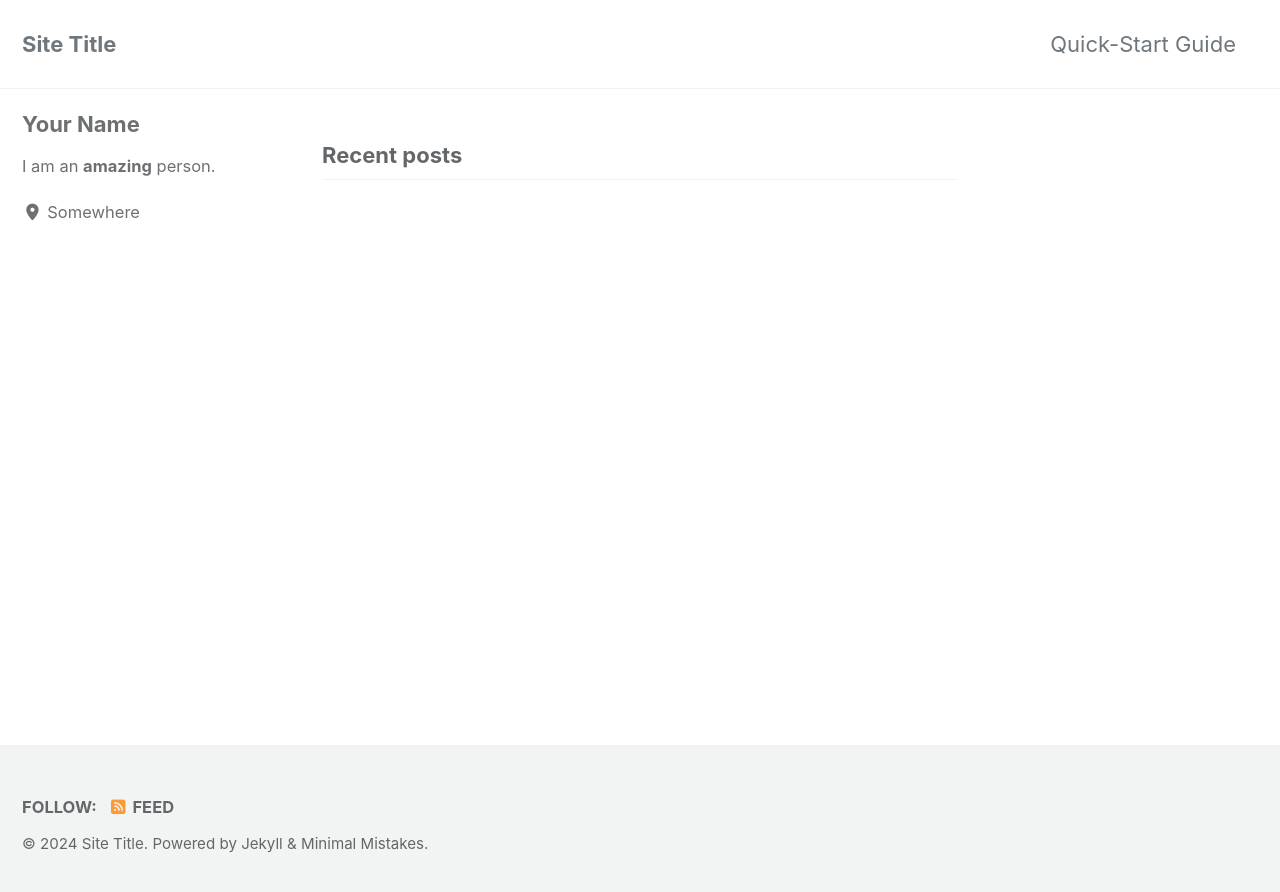
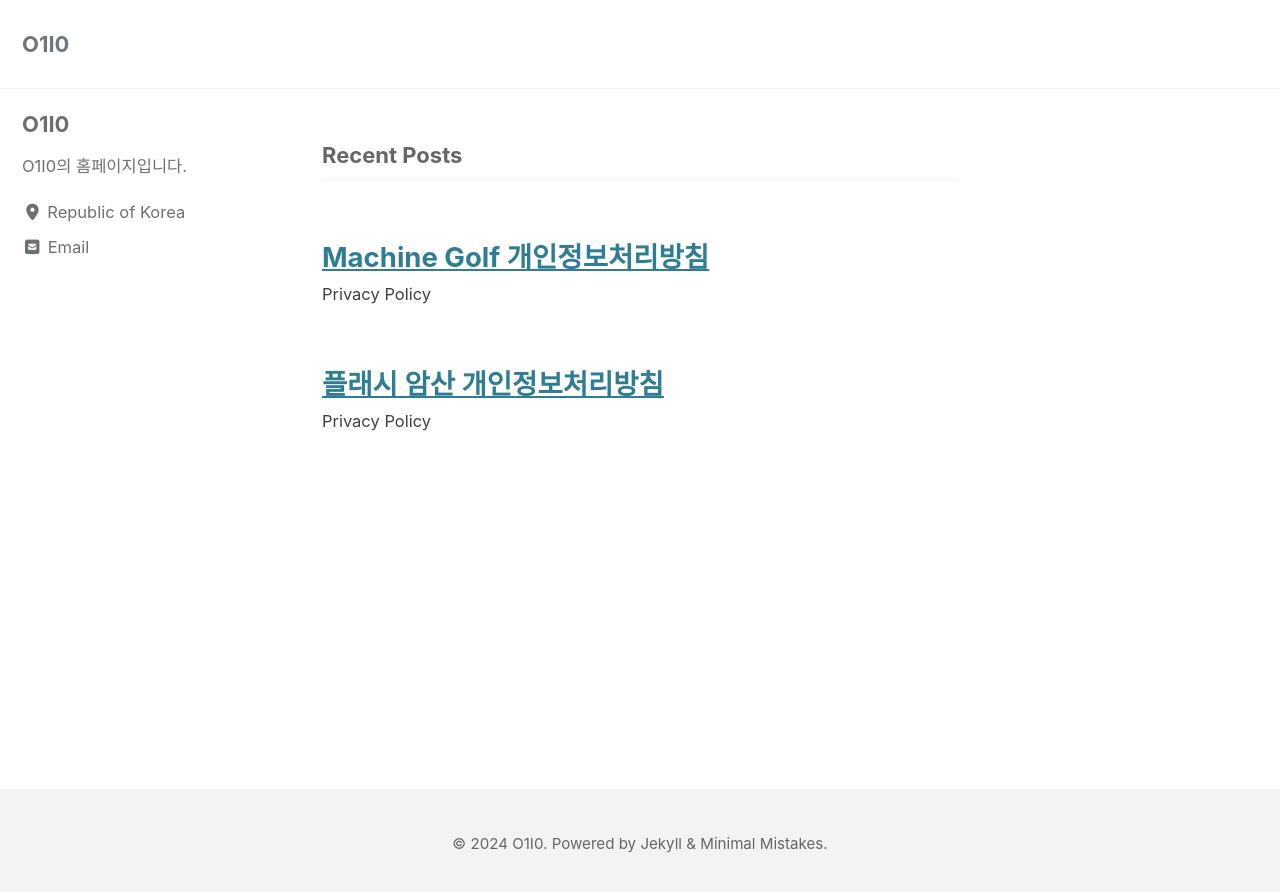
Before and after one commit to gfx3oiio/gfx3oiio.github.io, a Jekyll site: the page built from index.html, in a window 1280 px wide. Shown: the top 892 px of the page. Built offline with Jekyll 4.4.1, drawn with Linux system fonts in a browser that asks for light colours; cached includes are drawn as plain includes; the list of posts is cut into pages by our own code.

Commit message:
2024-06-18/1

```diff
--- a/Gemfile
+++ b/Gemfile
@@ -1,4 +1,5 @@
 source "https://rubygems.org"
-gemspec
 
-gem 'rake', '12.3.1'
+gem "github-pages", group: :jekyll_plugins
+gem "jekyll-include-cache", group: :jekyll_plugins
+gem "webrick", "~> 1.8"
--- a/_config.yml
+++ b/_config.yml
@@ -15,11 +15,11 @@
 minimal_mistakes_skin    : "default" # "air", "aqua", "contrast", "dark", "dirt", "neon", "mint", "plum", "sunrise"
 
 # Site Settings
-locale                   : "en-US"
-title                    : "Site Title"
-title_separator          : "-"
+locale                   : "ko-KR"
+title                    : "O1I0"
+title_separator          : "|"
 subtitle                 : # site tagline that appears below site title in masthead
-name                     : "Your Name"
+name                     : "O1I0"
 description              : "An amazing website."
 url                      : # the base hostname & protocol for your site e.g. "https://mmistakes.github.io"
 baseurl                  : # the subpath of your site, e.g. "/blog"
@@ -112,11 +112,11 @@ analytics:
 
 # Site Author
 author:
-  name             : "Your Name"
+  name             : "O1I0"
   avatar           : # path of avatar image, e.g. "/assets/images/bio-photo.jpg"
-  bio              : "I am an **amazing** person."
-  location         : "Somewhere"
-  email            :
+  bio              : "O1I0의 홈페이지입니다."
+  location         : "Republic of Korea"
+  email            : gfgfgfa13c80@gmail.com
   links:
     - label: "Email"
       icon: "fas fa-fw fa-envelope-square"
--- a/_data/navigation.yml
+++ b/_data/navigation.yml
@@ -1,7 +1,7 @@
 # main links
 main:
-  - title: "Quick-Start Guide"
-    url: https://mmistakes.github.io/minimal-mistakes/docs/quick-start-guide/
+  # - title: "Quick-Start Guide"
+  # url: https://mmistakes.github.io/minimal-mistakes/docs/quick-start-guide/
   # - title: "About"
   #   url: https://mmistakes.github.io/minimal-mistakes/about/
   # - title: "Sample Posts"
--- a/_data/ui-text.yml
+++ b/_data/ui-text.yml
@@ -617,13 +617,13 @@ ko: &DEFAULT_KO
   comments_label             : "댓글남기기"
   comments_title             : "댓글"
   more_label                 : "더 보기"
-  related_label              : "참고"
+  related_label              : "관련 포스트"
   follow_label               : "팔로우:"
   feed_label                 : "피드"
   powered_by                 : "Powered by"
   website_label              : "웹사이트"
-  email_label                : "이메일"
-  recent_posts               : "최근 포스트"
+  email_label                : "Email"
+  recent_posts               : "Recent Posts"
   undefined_wpm              : "Undefined parameter words_per_minute at _config.yml"
   comment_form_info          : "이메일은 공개되지 않습니다. 작성 필요 필드:"
   comment_form_comment_label : "댓글"
--- a/_includes/archive-single.html
+++ b/_includes/archive-single.html
@@ -24,7 +24,6 @@
         <a href="{{ post.url | relative_url }}" rel="permalink">{{ title }}</a>
       {% endif %}
     </h2>
-    {% include page__meta.html type=include.type %}
     {% if post.excerpt %}<p class="archive__item-excerpt" itemprop="description">{{ post.excerpt | markdownify | strip_html | truncate: 160 }}</p>{% endif %}
   </article>
 </div>
--- a/_includes/footer.html
+++ b/_includes/footer.html
@@ -1,21 +1,8 @@
-<div class="page__footer-follow">
-  <ul class="social-icons">
-    {% if site.data.ui-text[site.locale].follow_label %}
-      <li><strong>{{ site.data.ui-text[site.locale].follow_label }}</strong></li>
-    {% endif %}
+<div class="page__footer-copyright">&copy; {{ site.time | date: '%Y' }} <a href="{{ site.copyright_url | default: site.url }}">{{ site.copyright | default: site.title }}</a>. {{ site.data.ui-text[site.locale].powered_by | default: "Powered by" }} <a href="https://jekyllrb.com" rel="nofollow">Jekyll</a> &amp; <a href="https://mademistakes.com/work/minimal-mistakes-jekyll-theme/" rel="nofollow">Minimal Mistakes</a>.</div>
 
-    {% if site.footer.links %}
-      {% for link in site.footer.links %}
-        {% if link.label and link.url %}
-          <li><a href="{{ link.url }}" rel="nofollow noopener noreferrer"><i class="{{ link.icon | default: 'fas fa-link' }}" aria-hidden="true"></i> {{ link.label }}</a></li>
-        {% endif %}
-      {% endfor %}
-    {% endif %}
-
-    {% unless site.atom_feed.hide %}
-      <li><a href="{% if site.atom_feed.path %}{{ site.atom_feed.path }}{% else %}{{ '/feed.xml' | relative_url }}{% endif %}"><i class="fas fa-fw fa-rss-square" aria-hidden="true"></i> {{ site.data.ui-text[site.locale].feed_label | default: "Feed" }}</a></li>
-    {% endunless %}
-  </ul>
-</div>
-
-<div class="page__footer-copyright">&copy; {{ site.time | date: '%Y' }} <a href="{{ site.copyright_url | default: site.url }}">{{ site.copyright | default: site.title }}</a>. {{ site.data.ui-text[site.locale].powered_by | default: "Powered by" }} <a href="https://jekyllrb.com" rel="nofollow">Jekyll</a> &amp; <a href="https://mademistakes.com/work/minimal-mistakes-jekyll-theme/" rel="nofollow">Minimal Mistakes</a>.</div>
+<style>
+.page__footer-copyright{
+	margin:auto;
+	text-align:center;
+}
+</style>
```
Also changed, not shown: _includes/page__meta.html (+0 -10 lines), _posts/2024-06-11-플래시-암산-개인정보처리방침.md (added, +88 -0 lines), _posts/2024-06-12-Machine-Golf-개인정보처리방침.md (added, +87 -0 lines).
